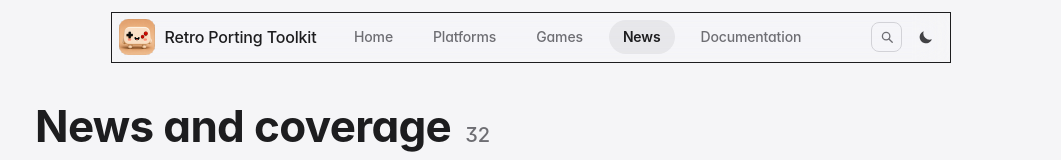
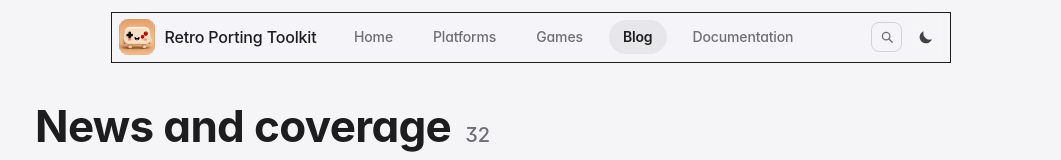
Before and after one commit to RetroPortingToolKit/RetroPortingToolkit.com, a React (Vite) app: page /blog in a window 1280 px wide. Shown: the top 160 px of the page, without its empty margins (109-1170 px from the left). Built offline with nearby package versions, Linux system fonts and the light colour scheme.

Commit message:
Rename News navigation tab to Blog

```diff
--- a/src/components/navTabs.ts
+++ b/src/components/navTabs.ts
@@ -25,7 +25,7 @@ export const NAV_TABS: { id: TabId; label: string; path: string }[] = [
   { id: "home", label: "Home", path: TAB_PATH.home },
   { id: "hardware", label: "Platforms", path: TAB_PATH.hardware },
   { id: "game", label: "Games", path: TAB_PATH.game },
-  { id: "blog", label: "News", path: TAB_PATH.blog },
+  { id: "blog", label: "Blog", path: TAB_PATH.blog },
 ];
 
 /** Home's pager order. Derived, so a tab can never be in the row but not in
```
